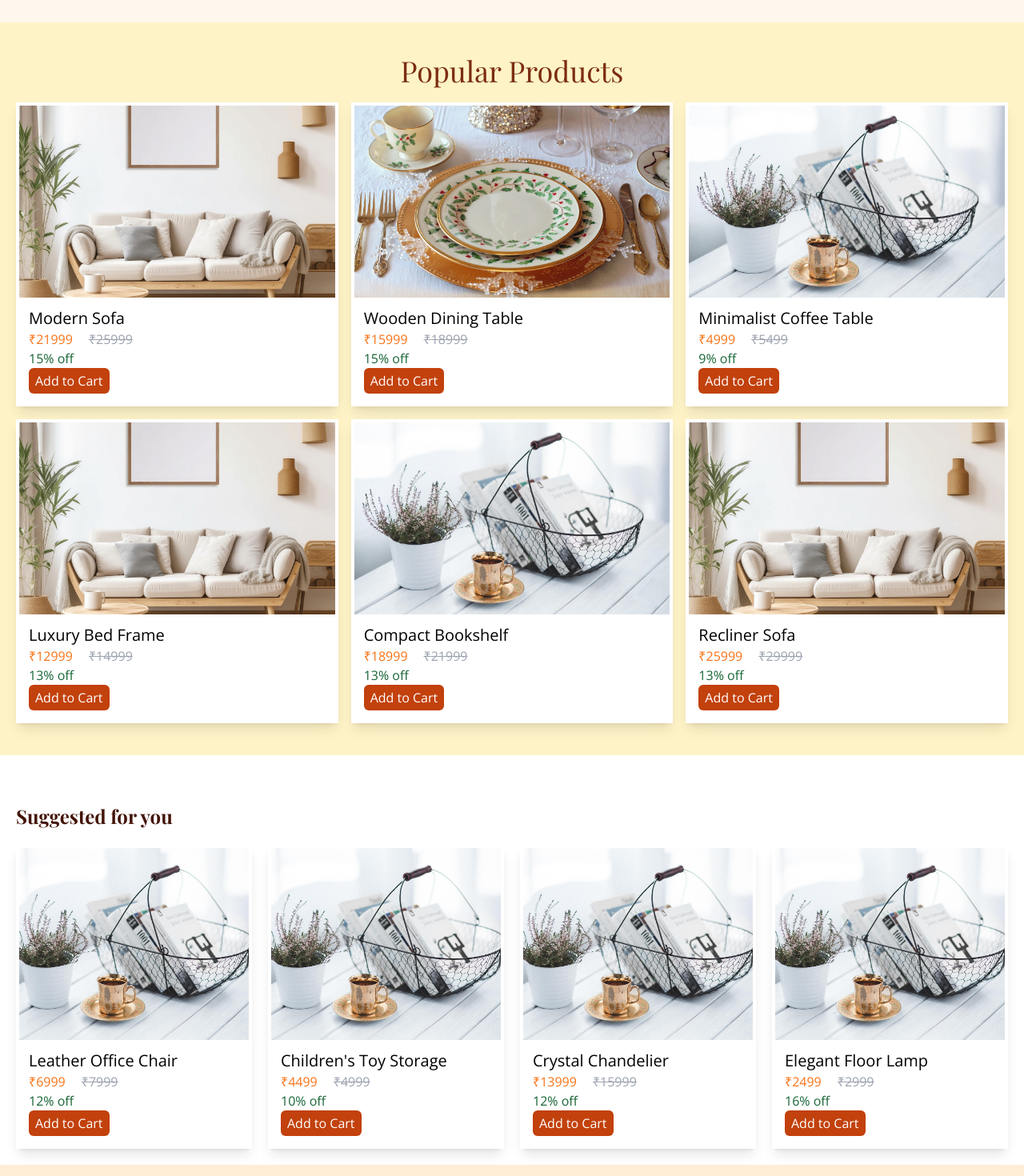
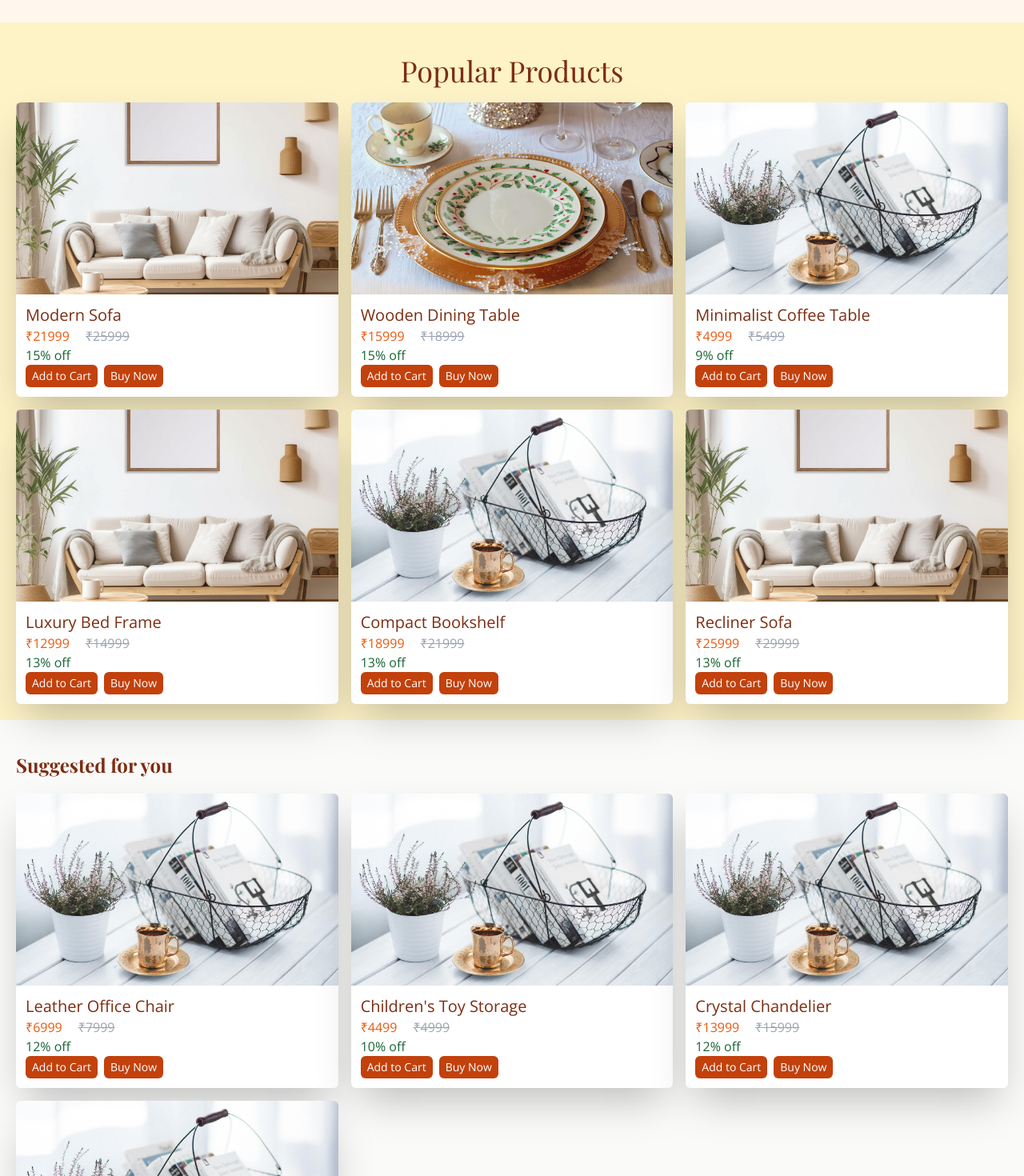
Before and after one commit to anaspxr/e-commerce-furniture-shop, a React (Vite) app in the folder frontend/: page / in a window 1280 px wide. Shown: the part 1480-2950 px from the top of the page at 80% size. Built offline with nearby package versions, Linux system fonts and the light colour scheme.

Commit message:
overall design updates and fixes

```diff
--- a/frontend/src/components/Categories.jsx
+++ b/frontend/src/components/Categories.jsx
@@ -48,7 +48,7 @@ export default function Categories() {
             <img
               src={category.image}
               alt={category.name}
-              className="h-20 sm:h-40 w-40 md:w-80 object-cover rounded-xl hover:scale-105 transition duration-300"
+              className="h-20 sm:h-40 w-40 md:w-80 object-cover rounded-md hover:scale-105 transition duration-300"
             />
             <p className="text-orange-900 text-lg text-center">
               {category.name}
--- a/frontend/src/components/Item.jsx
+++ b/frontend/src/components/Item.jsx
@@ -10,7 +10,7 @@ export default function Item({ product }) {
   }
 
   return (
-    <div className="flex flex-col justify-between bg-white shadow-lg overflow-hidden p-1">
+    <div className="flex flex-col justify-between bg-white shadow-2xl overflow-hidden rounded-md">
       <Link to={`/products/${product.id}`}>
         <img
           className="top-0 left-0 transition-transform duration-500 hover:scale-105 w-full h-60 object-cover"
@@ -19,11 +19,14 @@ export default function Item({ product }) {
         />
       </Link>
       <div className="p-3">
-        <Link to={`/products/${product.id}`} className="text-xl">
+        <Link
+          to={`/products/${product.id}`}
+          className="text-xl text-orange-900 hover:text-orange-600"
+        >
           {product.name}
         </Link>
         <div className=" flex flex-wrap gap-5">
-          <span className="text-orange-500"> ₹{product.discountPrice}</span>
+          <span className="text-orange-600"> ₹{product.discountPrice}</span>
           <span className="text-gray-400 line-through">
             ₹{product.oldPrice}
           </span>
@@ -31,15 +34,19 @@ export default function Item({ product }) {
         <p className="text-green-800">
           {calculateDiscountPrice(product.oldPrice, product.discountPrice)}% off
         </p>
-
+        <div className="flex flex-wrap gap-2">
           <button
             onClick={() => {
               addToCart(product.id);
             }}
-          className="bg-orange-700 text-white px-2 py-1 rounded-md hover:bg-orange-600 transition duration-300"
+            className="bg-orange-700 text-white px-2 py-1 rounded-md hover:bg-orange-600 transition duration-300 text-xs sm:text-sm"
           >
             Add to Cart
           </button>
+          <button className="bg-orange-700 text-white px-2 py-1 rounded-md hover:bg-orange-600 transition duration-300 text-xs sm:text-sm">
+            Buy Now
+          </button>
+        </div>
       </div>
     </div>
   );
--- a/frontend/src/components/Popular.jsx
+++ b/frontend/src/components/Popular.jsx
@@ -12,11 +12,11 @@ const popularProducts = [
 
 export default function Popular() {
   return (
-    <div className="p-5 pb-10 bg-amber-100">
-      <h2 className="md:text-4xl text-3xl text-orange-900 my-5 text-center">
+    <div className="p-1 sm:p-3 lg:p-5 pb-10 bg-amber-100">
+      <h2 className="md:text-4xl text-3xl text-orange-900 py-5 text-center">
         Popular Products
       </h2>
-      <div className="grid grid-cols-2 md:grid-cols-3 gap-4">
+      <div className="grid grid-cols-2 md:grid-cols-3 gap-1 sm:gap-4">
         {popularProducts.map((item) => (
           <Item key={item.id} product={item} />
         ))}
--- a/frontend/src/components/Recommend.jsx
+++ b/frontend/src/components/Recommend.jsx
@@ -29,7 +29,7 @@ export function Recommend() {
   }, []);
 
   return (
-    <div className="grid grid-cols-2 sm:grid-cols-3  md:grid-cols-4 gap-5 mt-5">
+    <div className="grid grid-cols-2 md:grid-cols-3 gap-1 sm:gap-4">
       {randomItems.map((item) => (
         <Item key={item.id} product={item} />
       ))}
--- a/frontend/src/components/assets/data.js
+++ b/frontend/src/components/assets/data.js
@@ -183,7 +183,7 @@ export const furnitureData = [
     category: "mattresses",
   },
   {
-    id: 19,
+    id: "19",
     name: "Leather Office Chair",
     oldPrice: 7999,
     discountPrice: 6999,
--- a/frontend/src/pages/Home.jsx
+++ b/frontend/src/pages/Home.jsx
@@ -10,8 +10,8 @@ export default function Home() {
       <Categories />
       <Popular />
       <div>
-        <div className="p-5">
-          <h1 className="text-2xl text-orange-950 font-semibold mt-10">
+        <div className="p-1 sm:p-3 lg:p-5 bg-stone-50">
+          <h1 className="text-2xl text-orange-900 font-semibold my-5 ">
             Suggested for you
           </h1>
           <Recommend />
--- a/frontend/src/pages/Products.jsx
+++ b/frontend/src/pages/Products.jsx
@@ -19,7 +19,7 @@ export default function Products({ category }) {
         {category === "lightings" && "Lamps & Lightings"}
         {category === "mattresses" && "Mattresses"}
       </h2>
-      <div className="grid grid-cols-2 sm:grid-cols-3 md:grid-cols-4 gap-4 p-2">
+      <div className="grid grid-cols-2 sm:grid-cols-3 md:grid-cols-4 gap-1 md:gap-3 p-1 sm:p-3 lg:p-5">
         {items.map((item) => (
           <Item key={item.id} product={item} />
         ))}
```
Lines whose indentation alone changed are shown as unchanged.
